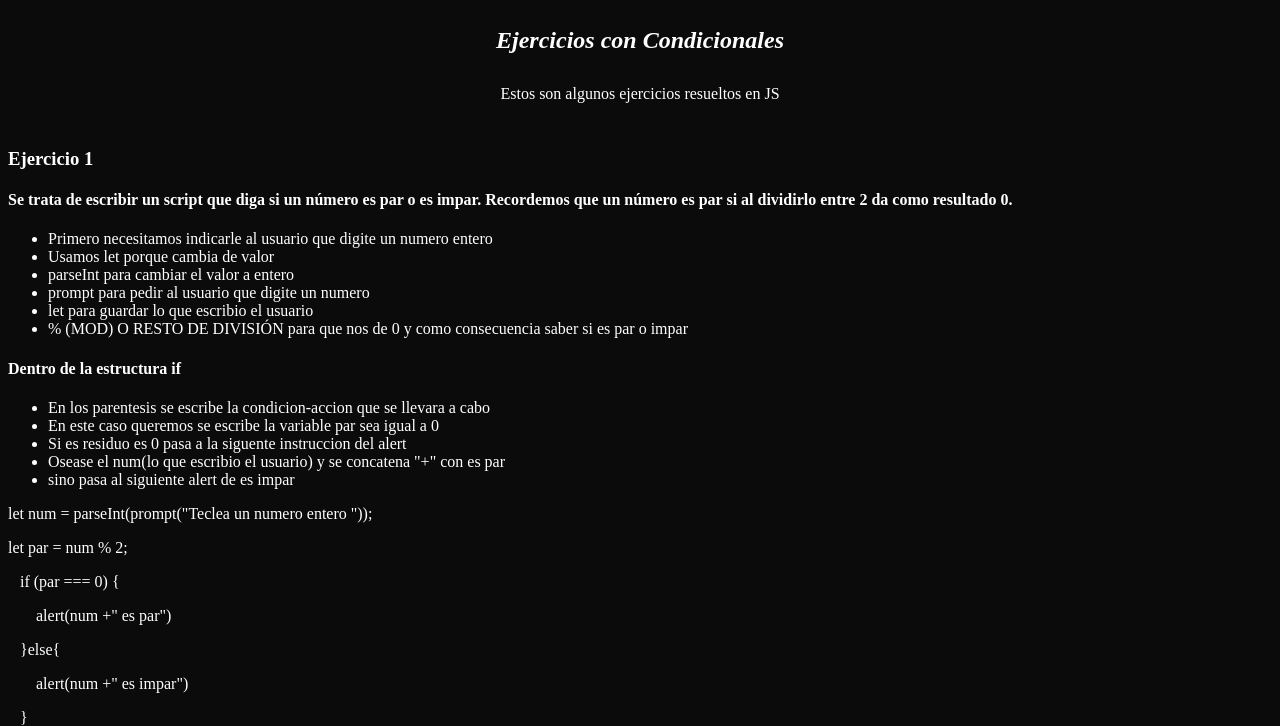
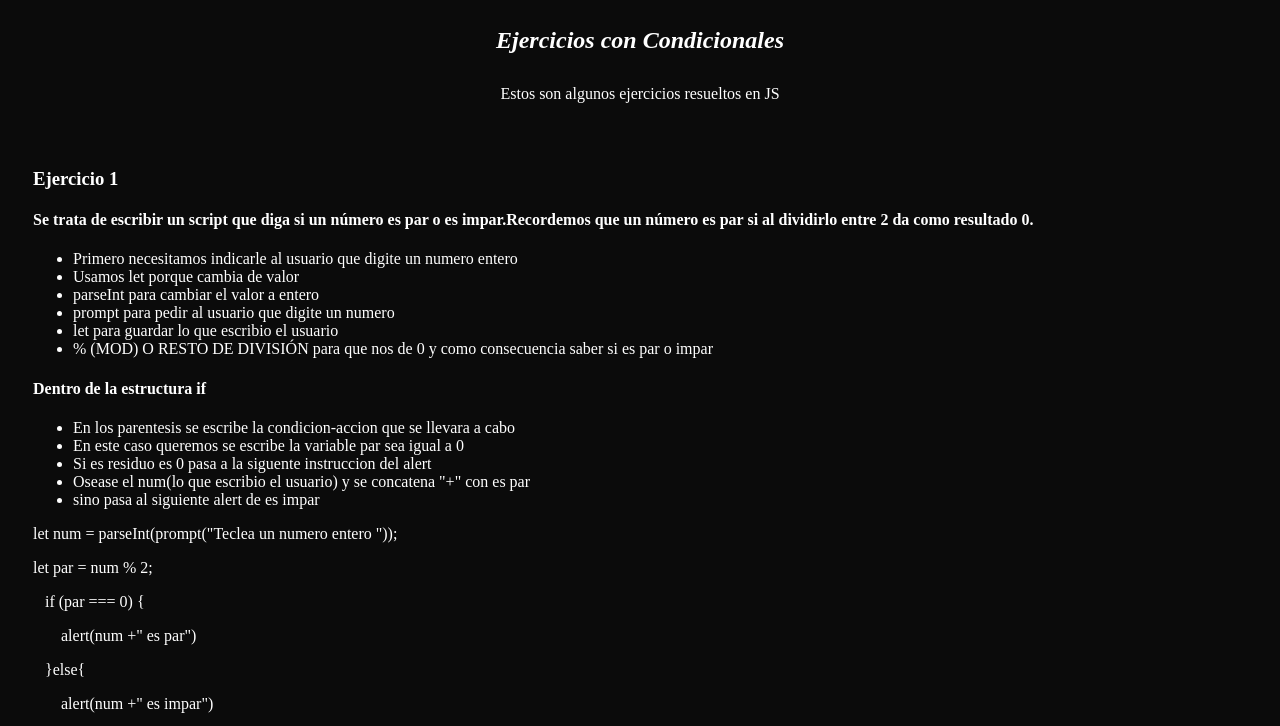
Before and after one commit to Tres-zE/CondicionalIF, a plain HTML site: page index.html in a window 1280 px wide. Shown: the part 73-799 px from the top of the page. Drawn offline with Linux system fonts and the light colour scheme.

Commit message:
agregando clases al tituilo y descripcion

```diff
--- a/css/style.css
+++ b/css/style.css
@@ -2,6 +2,8 @@
     background-color: rgb(11, 11, 11);
     color:white;
 }
+
+/*HEADER*/
 ._header{
     padding: 10px;
     margin: 5px;
@@ -19,3 +21,18 @@
 ._header ._header-content .sub-title{
     margin: 15px;
 }
+
+/*EJERCICIOS*/
+._excersice{
+    margin-left:10px;
+    padding: 15px;
+}
+
+._excersice ._title-exercise{
+    padding: 10px;
+}
+
+._excersice ._title-exercise ._num-exersice{
+    font-size: 18px;
+    font-weight: 700;
+}
--- a/index.html
+++ b/index.html
@@ -17,10 +17,13 @@
 </header>
 
 <main>
-    <h3>Ejercicio 1</h3>
-    <h4>Se trata de escribir un script que diga si un número es par o es impar.
-    Recordemos que un número es par si al dividirlo entre 2 da como resultado 0.</h4>
+    <div class="_excersice">
+        <div class="_title-excersice">
+           <h3 class="_num-excersice">Ejercicio 1</h3>
+           <h4 class="_description-excersice">Se trata de escribir un script que diga si un número es par o es impar.Recordemos que un número es par si al dividirlo entre 2 da como resultado 0.</h4>
+        </div>
 
+        <div class="_steps">
             <ul>
                 <li>Primero necesitamos indicarle al usuario que digite un numero entero</li>
                 <li>Usamos let porque cambia de valor</li>
@@ -38,7 +41,9 @@
                 <li>sino pasa al siguiente alert de es impar</li>
 
             </ul>
+        </div>
 
+        <div class="_code">
             <p> let num = parseInt(prompt("Teclea un numero entero "));</p>
             <p> let par = num   % 2;</p>
             <p>&nbsp;&nbsp;&nbsp;if (par === 0) {</p>
@@ -46,6 +51,10 @@
             <p>&nbsp;&nbsp;&nbsp;}else{</p>
             <p>&nbsp;&nbsp;&nbsp;&nbsp;&nbsp;&nbsp;&nbsp;alert(num +" es impar") </p>
             <p>&nbsp;&nbsp;&nbsp;} </p>
+        </div>
+
+    </div>
+
 
     <h3>Ejercicio 2</h3>
     <h4>Un programa que pida un número y diga si es positivo o negativo. El cero se considera positivo</h4>
```
Lines whose indentation alone changed are shown as unchanged.
